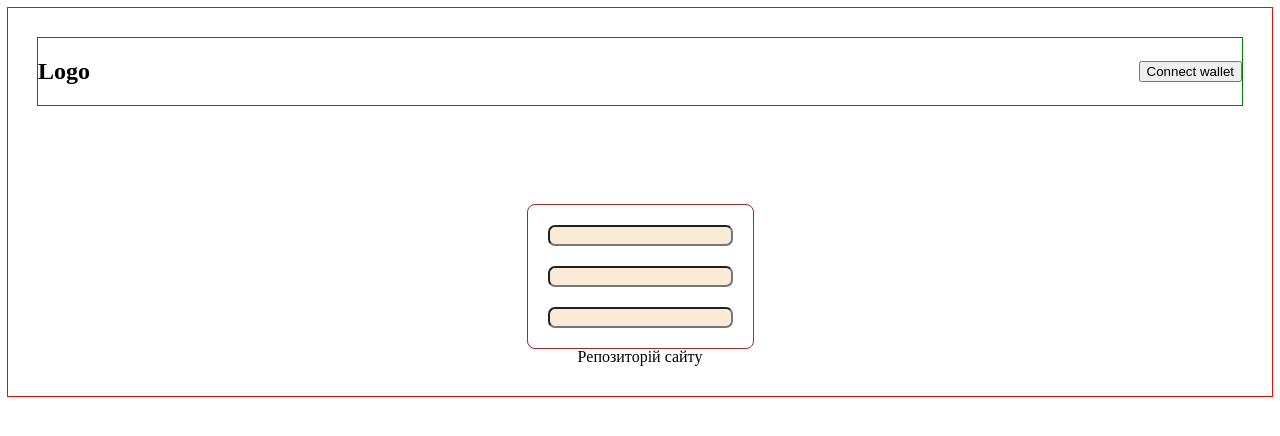
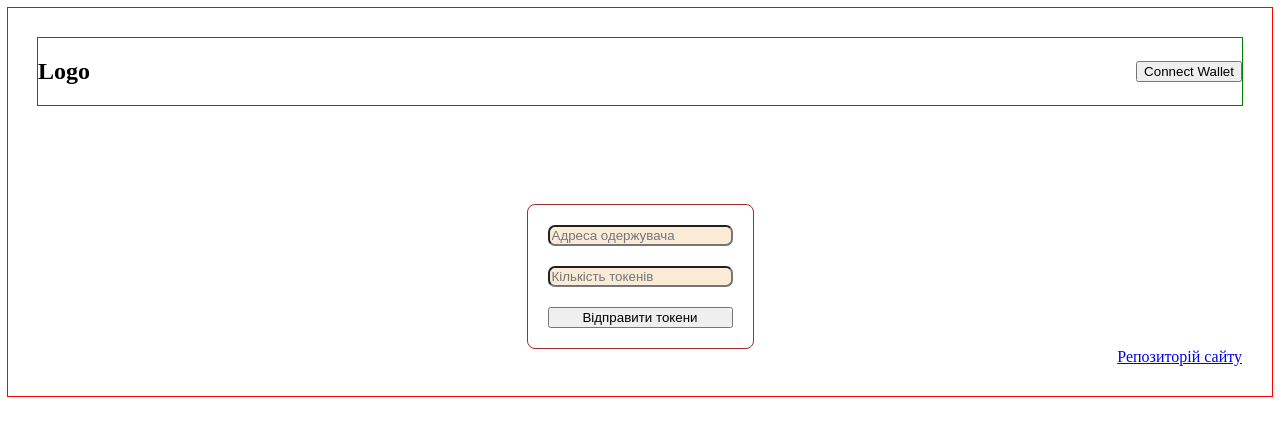
Before and after one commit to Victoria257/my-wallet-app, a React (Vite) app: page / in a window 1280 px wide. Shown: the top 436 px of the page. Built offline with nearby package versions, Linux system fonts and the light colour scheme.

Commit message:
connect with MetaMask

```diff
--- a/package.json
+++ b/package.json
@@ -11,7 +11,9 @@
   },
   "dependencies": {
     "react": "^18.2.0",
-    "react-dom": "^18.2.0"
+    "react-dom": "^18.2.0",
+    "web3": "^1.5.3",
+    "web3modal": "^1.9.12"
   },
   "devDependencies": {
     "@types/react": "^18.2.15",
--- a/src/components/ConnectWallet/ConnectWallet.jsx
+++ b/src/components/ConnectWallet/ConnectWallet.jsx
@@ -1,7 +1,52 @@
-export const ConnectWallet = () => {
+import React, {  useState } from "react";
+import Web3 from "web3";
+import Web3Modal from "web3modal";
+
+const ConnectWallet = () => {
+  const [web3, setWeb3] = useState(null);
+  const [connectedAddress, setConnectedAddress] = useState("");
+  const [balance, setBalance] = useState("");
+
+  const connectWallet = async () => {
+    const providerOptions = {
+      metamask: {
+        package: null,
+      },
+    };
+
+    const web3Modal = new Web3Modal({
+      network: "mainnet",
+      cacheProvider: true,
+      providerOptions,
+    });
+
+    try {
+      const provider = await web3Modal.connect();
+      const web3Instance = new Web3(provider);
+      setWeb3(web3Instance);
+
+      const accounts = await web3Instance.eth.getAccounts();
+      setConnectedAddress(accounts[0]);
+
+      const balance = await web3Instance.eth.getBalance(accounts[0]);
+      setBalance(web3Instance.utils.fromWei(balance, "ether"));
+    } catch (error) {
+      console.error("Error connecting wallet:", error);
+    }
+  };
+
   return (
     <div>
-      <button>Connect wallet</button>
+      {connectedAddress ? (
+        <div>
+          <p>{connectedAddress}</p>
+          <p>Balance: {balance} ETH</p>
+        </div>
+      ) : (
+        <button onClick={connectWallet}>Connect Wallet</button>
+      )}
     </div>
   );
 };
+
+export default ConnectWallet;
--- a/src/components/Form/Form.jsx
+++ b/src/components/Form/Form.jsx
@@ -1,11 +1,39 @@
+import { useState } from "react";
 import css from "./Form.module.css";
 export const Form = () => {
+  const [address, setAddress] = useState("");
+  const [amount, setAmount] = useState(0);
+  const onSending = (event) => {
+    event.preventDefault();
+    console.log("send");
+  };
+
+  const onChangeAddress = (event) => {
+    console.log(event.target.value);
+    setAddress(event.target.value);
+  };
+
+  const onChangeAmount = (event) => {
+    setAmount(event.target.value);
+    console.log(event.target.value);
+  };
+
   return (
     <div className={css.container}>
       <form className={css.form}>
-        <input className={css.input} />
-        <input className={css.input} />
-        <input className={css.input} />
+        <input
+          className={css.input}
+          placeholder="Адреса одержувача"
+          onChange={onChangeAddress}
+        />
+        <input
+          className={css.input}
+          placeholder="Кількість токенів"
+          onChange={onChangeAmount}
+        />
+        <button type="submit" onClick={onSending}>
+          Відправити токени
+        </button>
       </form>
     </div>
   );
--- a/src/pages/MainPage/MainPage.jsx
+++ b/src/pages/MainPage/MainPage.jsx
@@ -1,4 +1,4 @@
-import { ConnectWallet } from "../../components/ConnectWallet/ConnectWallet.jsx";
+import ConnectWallet from "../../components/ConnectWallet/ConnectWallet.jsx";
 import { Form } from "../../components/Form/Form.jsx";
 import { Logo } from "../../components/Logo/Logo.jsx";
 import css from "./MainPage.module.css";
@@ -13,8 +13,14 @@ export const MainPage = () => {
       <main>
         <Form />
       </main>
-      <footer>
-        <a>Репозиторій сайту</a>
+      <footer className={css.footer}>
+        <a
+          className={css.link}
+          href="https://github.com/Victoria257/my-wallet-app"
+          target="_blank"
+        >
+          Репозиторій сайту
+        </a>
       </footer>
     </div>
   );
--- a/src/pages/MainPage/MainPage.module.css
+++ b/src/pages/MainPage/MainPage.module.css
@@ -10,3 +10,10 @@
   justify-content: space-between;
   align-items: center;
 }
+
+.footer {
+  text-align: right;
+}
+.link {
+  cursor: pointer;
+}
```
Also changed, not shown: 1 other file (tests, documents, lock files or other folders).
